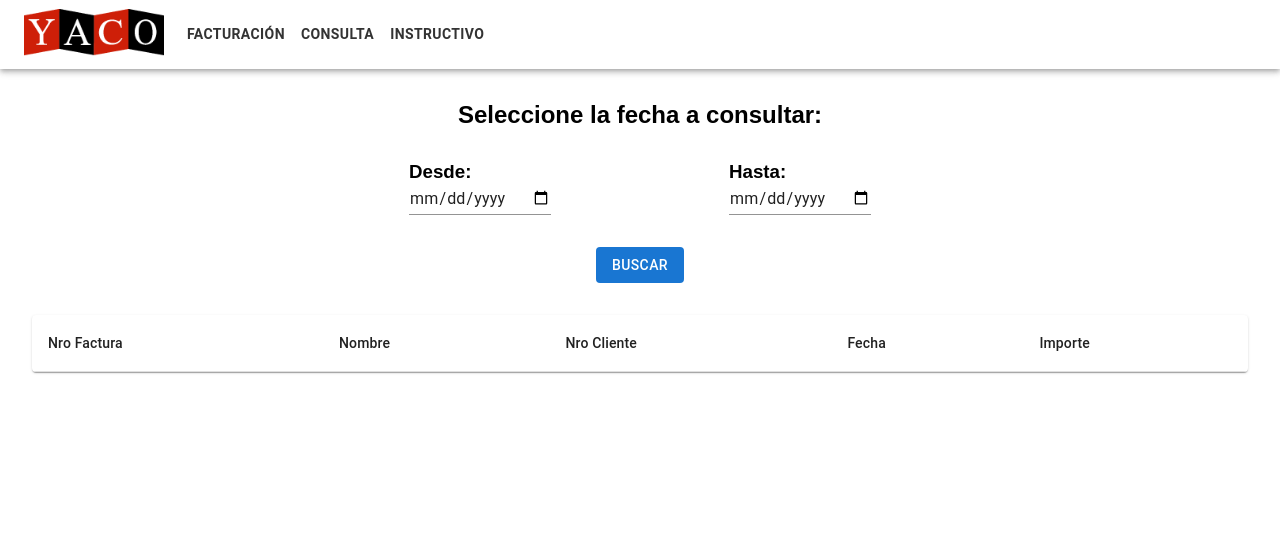
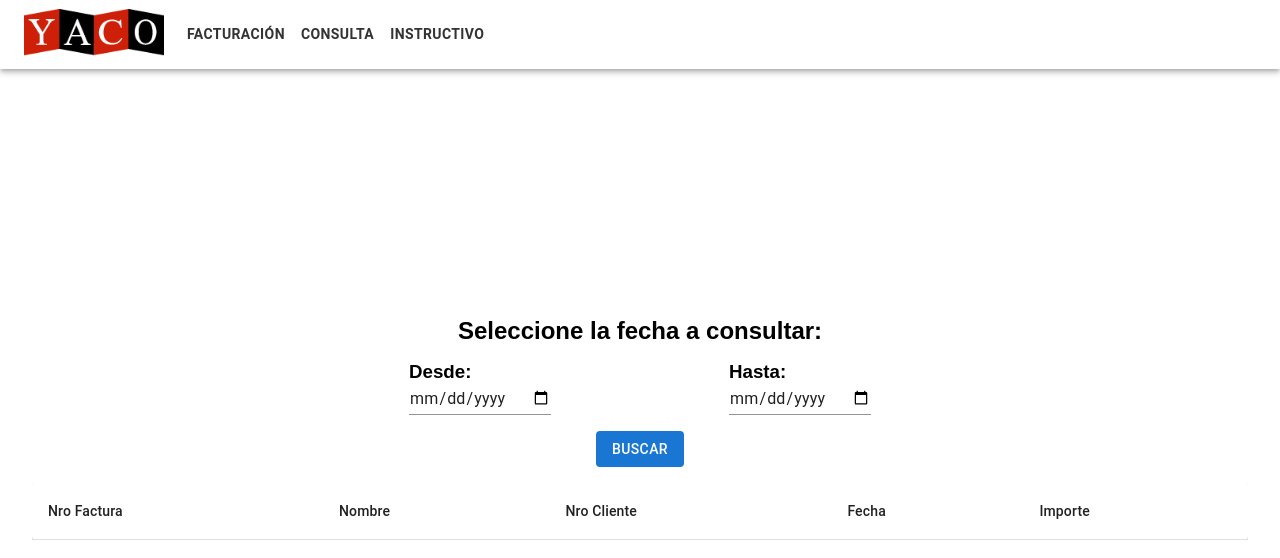
Before and after one commit to tomasleggire/yaco, a React (Vite) app: page /consulta in a window 1280 px wide. Shown: the top 558 px of the page. Built offline with nearby package versions, Linux system fonts and the light colour scheme.

Commit message:
Consulta tablas maquetado

```diff
--- a/src/pages/Consulta/Consulta.scss
+++ b/src/pages/Consulta/Consulta.scss
@@ -4,12 +4,13 @@
     justify-content: center;
     align-items: center;
     padding: 2rem;
+    height: calc(100vh - 5rem);
 }
 
 .main-consulta-date {
     display: flex;
     width: 100%;
-    margin: 2rem 0;
+    margin: 1rem 0;
     justify-content: space-around;
     max-width: 40rem;
     div {
@@ -21,5 +22,6 @@
 
 .main-consulta-tabla {
     width: 100%;
-    margin-top: 2rem;
+    margin-top: 1rem;
+    overflow-y: auto;
 }
```
